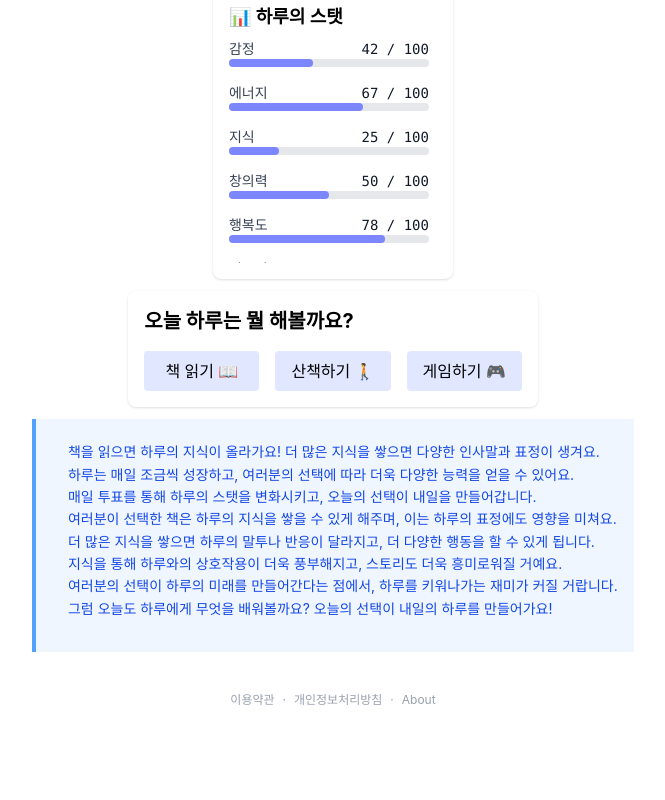
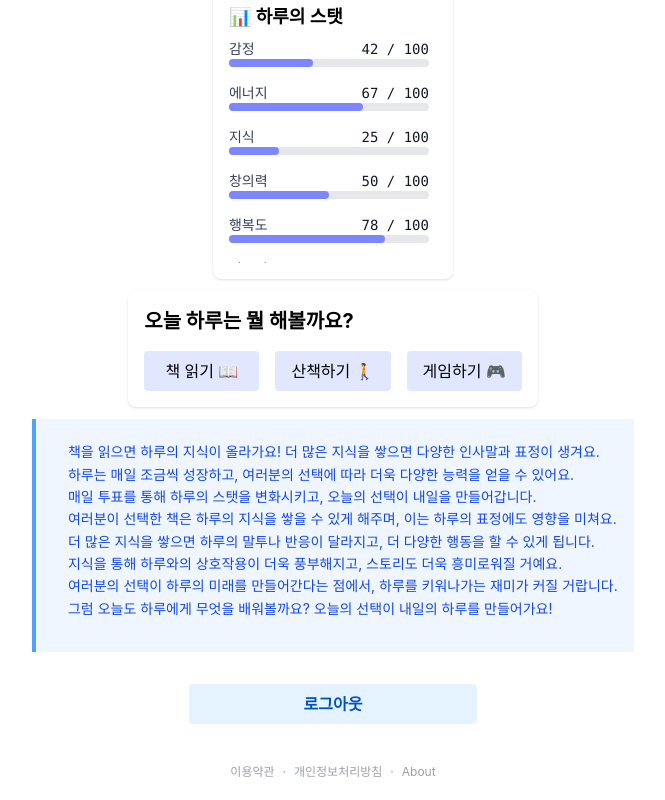
Before and after one commit to Moorisong/haroo, a React (Create React App) app: page /main in a window 1280 px wide. Shown: the part 503-1303 px from the top of the page, without its empty margins (307-972 px from the left). Before the commit the page ends 1211 px from the top, so only its background shows below. Built offline with nearby package versions, Linux system fonts and the light colour scheme.

Commit message:
feat: 메인 페이지 로그아웃 버튼 추가

```diff
--- /dev/null
+++ b/src/components/LogoutButton/index.jsx
@@ -0,0 +1,11 @@
+import { BUTTON_STYLE } from 'src/constants';
+
+export default function LogoutButton(props) {
+  return (
+    <>
+      <button className={`${BUTTON_STYLE.LOGOUT} bg-[#E5F2FF] text-[#0051C1]`} onClick={props.onClick}>
+        {props.text}
+      </button>
+    </>
+  );
+}
--- a/src/constants/index.js
+++ b/src/constants/index.js
@@ -29,6 +29,9 @@ export const FONT = {
   HOVER_UNDERLINE_TO_GRAY: 'hover:text-gray-700 underline-offset-2 hover:underline',
 };
 
+export const BUTTON_STYLE = {
+  LOGOUT: 'cursor-pointer flex-1 h-[2.5rem] font-bold rounded-sm',
+};
 export const DATA_TYPE = {
   LUCK_SIMULATOR: {
     CONDITION: '무슨 확률이 궁금한가요?',
--- a/src/routes/Luck/index.jsx
+++ b/src/routes/Luck/index.jsx
@@ -2,16 +2,15 @@ import { useEffect, useState } from 'react';
 import { useNavigate } from 'react-router-dom';
 import { getYoutubeId, validateYoutubeUrl, kakaoListShare, kakaoLogout } from 'src/utils';
 import { TextBox } from 'src/components/TextBox';
-import { ALERT_CONTENT, DATA_TYPE, SCALE, TOKEN_NAME } from 'src/constants';
+import { ALERT_CONTENT, BUTTON_STYLE, DATA_TYPE, SCALE, TOKEN_NAME } from 'src/constants';
 import Layout from 'src/components/Layout';
 import Ad_thin from 'src/components/Ads/Ad_thin';
+import LogoutButton from 'src/components/LogoutButton';
 
 const defaultData = [
   { title: DATA_TYPE.LUCK_SIMULATOR.CONDITION, subTitle: DATA_TYPE.LUCK_SIMULATOR.CONDITION_ADDITIONAL, text: '' },
   { title: DATA_TYPE.LUCK_SIMULATOR.YOUTUBE, subTitle: DATA_TYPE.LUCK_SIMULATOR.YOUTUBE_ADDITIONAL, text: '' },
 ];
-
-const buttonStyle = 'cursor-pointer flex-1 h-[2.5rem] font-bold rounded-sm';
 
 export default function Main() {
   const [data, setData] = useState(defaultData);
@@ -77,12 +76,10 @@ export default function Main() {
         ))}
 
         <div className={`flex flex-row gap-3 mt-5 ${SCALE.WEB_WIDTH}`}>
-          <button className={`${buttonStyle} bg-[#FEE500]`} onClick={onClickShare}>
+          <button className={`${BUTTON_STYLE.LOGOUT} bg-[#FEE500]`} onClick={onClickShare}>
             {DATA_TYPE.LUCK_SIMULATOR.TEXT.BUTTON_SHARE}
           </button>
-          <button className={`${buttonStyle} bg-[#E5F2FF] text-[#0051C1]`} onClick={onClickLogout}>
-            {DATA_TYPE.LUCK_SIMULATOR.TEXT.BUTTON_LOGOUT}
-          </button>
+          <LogoutButton text={DATA_TYPE.LUCK_SIMULATOR.TEXT.BUTTON_LOGOUT} onClick={onClickLogout} />
         </div>
       </Layout>
 
--- a/src/routes/Main/index.jsx
+++ b/src/routes/Main/index.jsx
@@ -1,15 +1,26 @@
 import { useNavigate } from 'react-router-dom';
 import { stats, greetString, vote } from 'src/data';
+import { DATA_TYPE, SCALE } from 'src/constants';
+import { kakaoLogout } from 'src/utils';
 import HarooIntro from 'src/components/HarooIntro';
 import Layout from 'src/components/Layout';
 import HarooStats from 'src/components/HarooStats';
 import Vote from 'src/components/Vote';
+import LogoutButton from 'src/components/LogoutButton';
+import Ad_thin from 'src/components/Ads/Ad_thin';
 
 export default function Main() {
   const navigate = useNavigate();
 
   const onClickLuckSimulaterButton = () => navigate('/luck');
+
+  const onClickLogout = () => {
+    kakaoLogout();
+    return navigate('/');
+  };
+
   return (
+    <>
       <Layout>
         <div className="flex flex-col items-center gap-3">
           <button
@@ -22,7 +33,12 @@ export default function Main() {
           <HarooIntro introString={greetString} />
           <HarooStats data={stats} />
           <Vote data={vote} />
+          <div className={`flex flex-row gap-3 mt-5 ${SCALE.WEB_WIDTH}`}>
+            <LogoutButton text={DATA_TYPE.LUCK_SIMULATOR.TEXT.BUTTON_LOGOUT} onClick={onClickLogout} />
+          </div>
         </div>
       </Layout>
+      <Ad_thin />
+    </>
   );
 }
```
Lines whose indentation alone changed are shown as unchanged.
